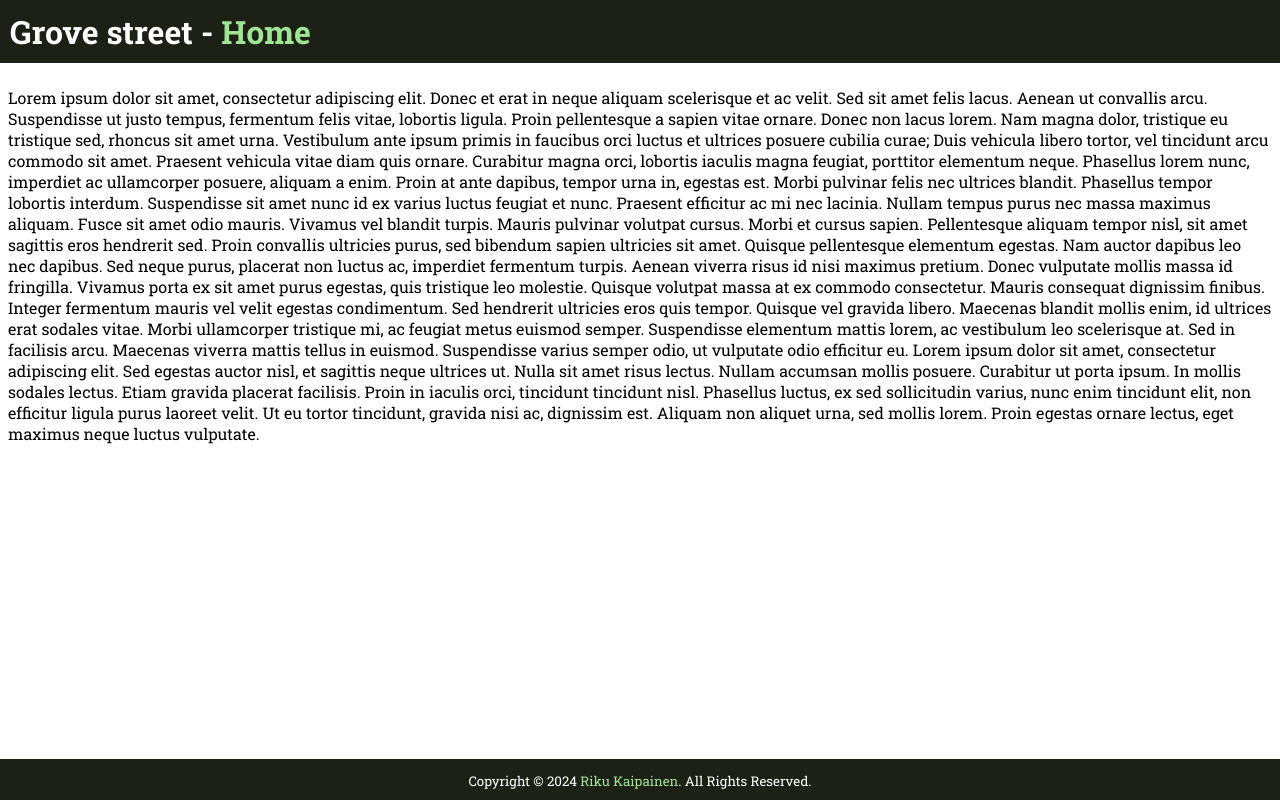
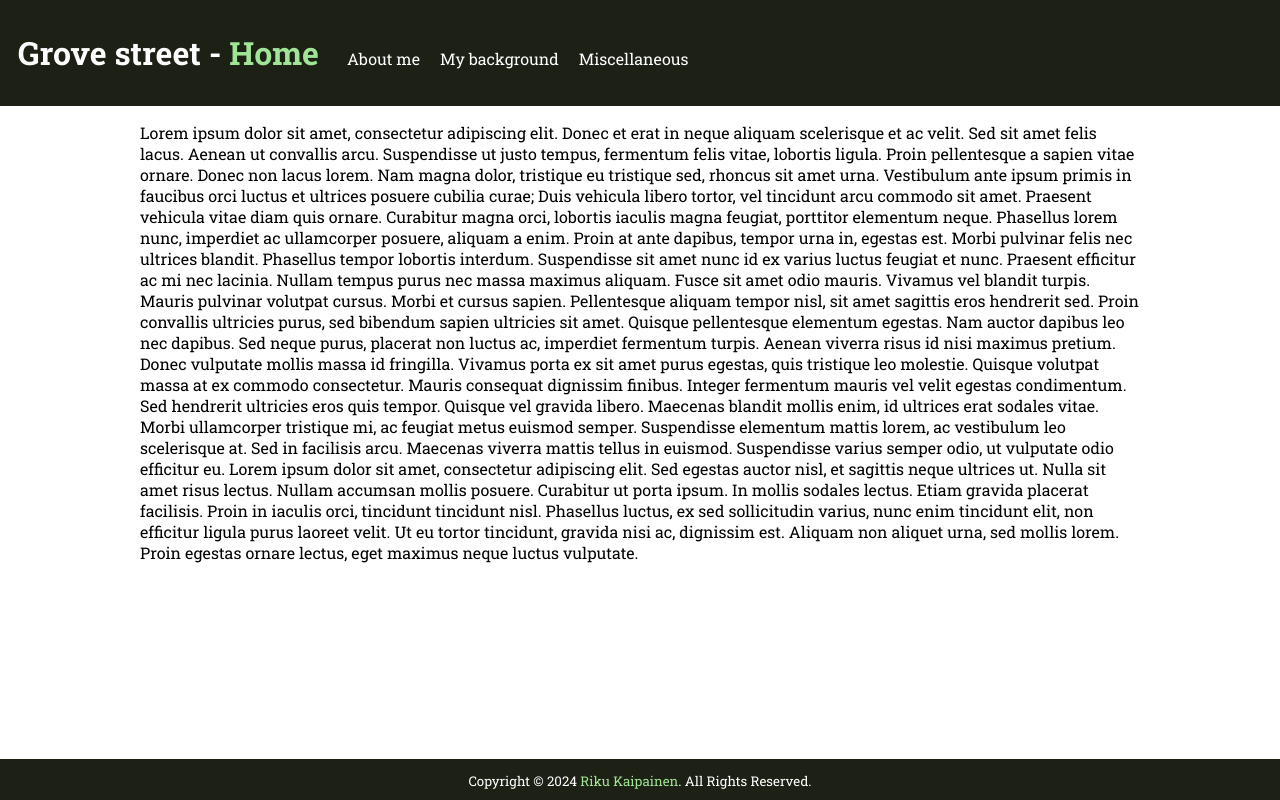
Before and after one commit to karhu12/grove_street, a Django app: page / in a window 1280 px wide. Run offline with Django 5.2, Linux system fonts and the light colour scheme.

Commit message:
Drafting initial navigation

```diff
--- a/grove_street/static/css/base.css
+++ b/grove_street/static/css/base.css
@@ -46,13 +46,28 @@ body {
 }
 
 #content {
-    margin: 8px;
+    margin-left: auto;
+    margin-right: auto;
+    max-width: 1000px;
 }
 
 #header {
     background-color: var(--black-olive);
     color: white;
     padding: 10px;
+}
+
+#header h1 {
+    display: inline-block;
+}
+
+#header nav {
+    display: inline-block;
+    padding: 8px
+}
+
+#header a {
+    margin: 0 8px;
 }
 
 #footer {
@@ -68,11 +83,11 @@ body {
     margin-right: auto;
 }
 
-h1 {
-    display: inline;
-}
-
 a {
     color: inherit;
     text-decoration: inherit;
 }
+
+a:hover {
+    color: var(--nyanza)
+}
--- a/grove_street/templates/base.html
+++ b/grove_street/templates/base.html
@@ -12,13 +12,14 @@
     <body>
         <div id="header">
             {% block header %}
-            <a href="{% url "home" %}">
-                <h1>Grove street - <span class="light-green">Home</span></h1>
-            </a>
+            <h1><a href="{% url "home" %}">Grove street - <span class="light-green">Home</span></a></h1>
+            <nav>
+                <a href="">About me</a>
+                <a href="">My background</a>
+                <a href="">Miscellaneous</a>
+            </nav>
             {% endblock %}
         </div>
-        <div id="navbar">{% block navbar %}{% endblock %}</div>
-
         <div id="content">
             {% block content %}
             <p>Content</p>
```
